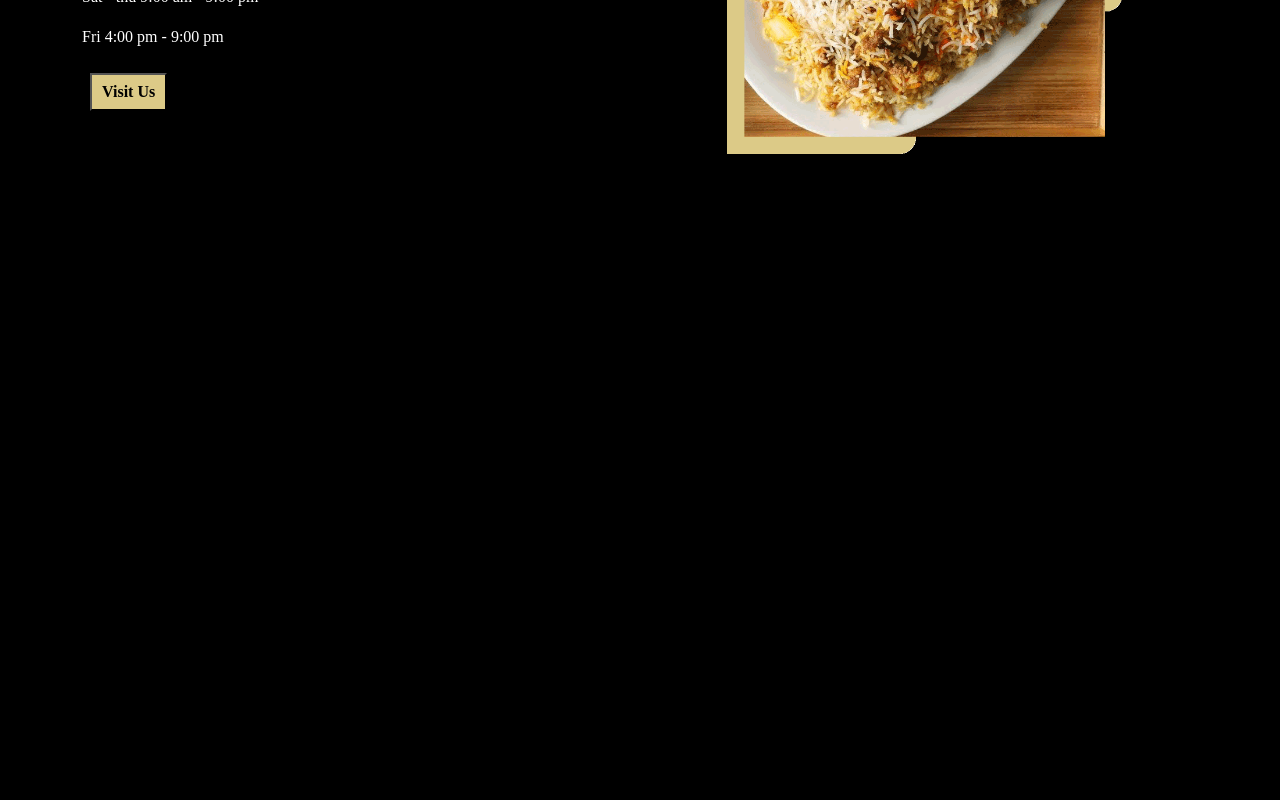
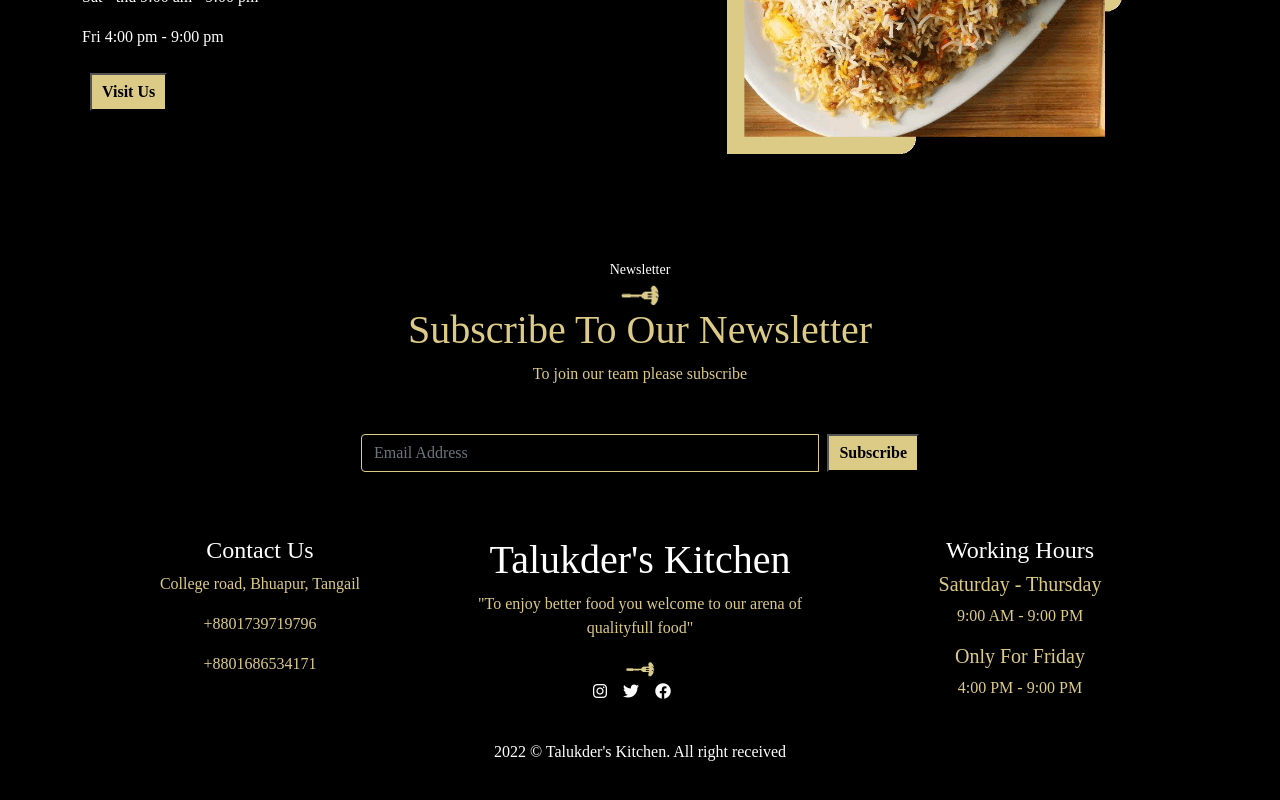
Before and after one commit to fazlerabbytalukder/talukders-kitchen-client-site, a React (Create React App) app: page / in a window 1280 px wide. Shown: the part 3705-4505 px from the top of the page. Before the commit the page ends 3914 px from the top, so only its background shows below. Built offline with nearby package versions, Linux system fonts and the light colour scheme; no server answers; a web font is replaced by a local one.

Commit message:
footer finish

```diff
--- /dev/null
+++ b/src/pages/Footer/Footer.css
@@ -0,0 +1,4 @@
+.from-design{
+    background-color: transparent;
+    border: 1px solid #DCCA87;
+}
--- /dev/null
+++ b/src/pages/Footer/Footer.js
@@ -0,0 +1,54 @@
+import React from 'react';
+import './Footer.css';
+import spoon from '../../images/banner-image-t-kitchen-spoon.png';
+
+const Footer = () => {
+    return (
+        <div className='container mb-5'>
+            <div className='mt-5'>
+                <small>Newsletter</small><br />
+                <img width="40px" src={spoon} alt="" />
+                <h1 style={{color:'#DCCA87'}}>Subscribe To Our Newsletter</h1>
+                <p className='mb-5' style={{color:'#DCCA87'}}>To join our team please subscribe</p>
+                <div className='d-flex justify-content-center align-items-center'>
+                    <div class="input-group mb-3 w-50 text-center">
+                        <input type="text" class="form-control from-design" placeholder="Email Address" aria-label="Recipient's username" aria-describedby="button-addon2" />
+                        <button className='button-1' type="button" id="button-addon2">Subscribe</button>
+                    </div>
+                </div>
+            </div>
+            <div className='mt-5'>
+                <div className="row">
+                    <div className="col-md-4">
+                        <h4 style={{color:'white'}}>Contact Us</h4>
+                        <p style={{color:'#DCCA87'}}>College road, Bhuapur, Tangail</p>
+                        <p style={{color:'#DCCA87'}}>+8801739719796</p>
+                        <p style={{color:'#DCCA87'}}>+8801686534171</p>
+                    </div>
+                    <div className="col-md-4">
+                        <h1 style={{color:'white'}}>Talukder's Kitchen</h1>
+                        <p style={{color:'#DCCA87'}}>"To enjoy better food you welcome to our arena of qualityfull food"</p>
+                        <img width="30px" src={spoon} alt="" />
+                        <div>
+                            <i class="fa-brands fa-instagram me-3"></i>
+                            <i class="fa-brands fa-twitter me-3"></i>
+                            <i class="fa-brands fa-facebook me-3"></i>
+                        </div>
+                    </div>
+                    <div className="col-md-4">
+                        <h4 style={{color:'white'}}>Working Hours</h4>
+                        <h5 style={{color:'#DCCA87'}}>Saturday - Thursday</h5>
+                        <p style={{color:'#DCCA87'}}>9:00 AM - 9:00 PM</p>
+                        <h5 style={{color:'#DCCA87'}}>Only For Friday</h5>
+                        <p style={{color:'#DCCA87'}}>4:00 PM - 9:00 PM</p>
+                    </div>
+                </div>
+            </div>
+            <div className='mt-4'>
+                <p>2022 &copy; Talukder's Kitchen. All right received</p>
+            </div>
+        </div>
+    );
+};
+
+export default Footer;
--- a/src/pages/Home/Home/Home.js
+++ b/src/pages/Home/Home/Home.js
@@ -3,6 +3,7 @@ import About from '../../About/About';
 import Banner from '../../Banner/Banner';
 import FindUs from '../../FindUs/FindUs';
 import Foods from '../../Foods/Foods';
+import Footer from '../../Footer/Footer';
 import IntroVideo from '../../IntroVideo/IntroVideo';
 import OurChef from '../../OurChef/OurChef';
 import OurLaurels from '../../OurLaurels/OurLaurels';
@@ -20,6 +21,7 @@ const Home = () => {
             <OurLaurels></OurLaurels>
             <IntroVideo></IntroVideo>
             <FindUs></FindUs>
+            <Footer></Footer>
         </div>
     );
 };
```
